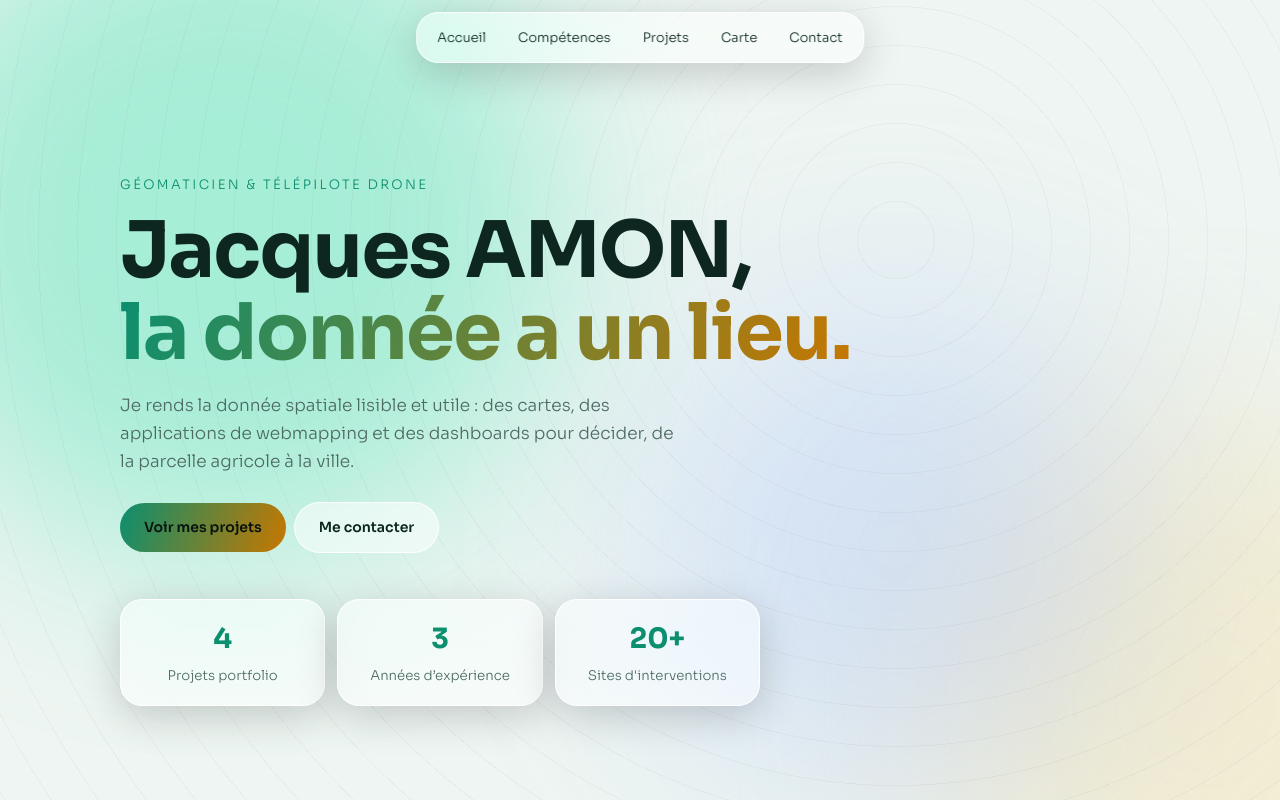
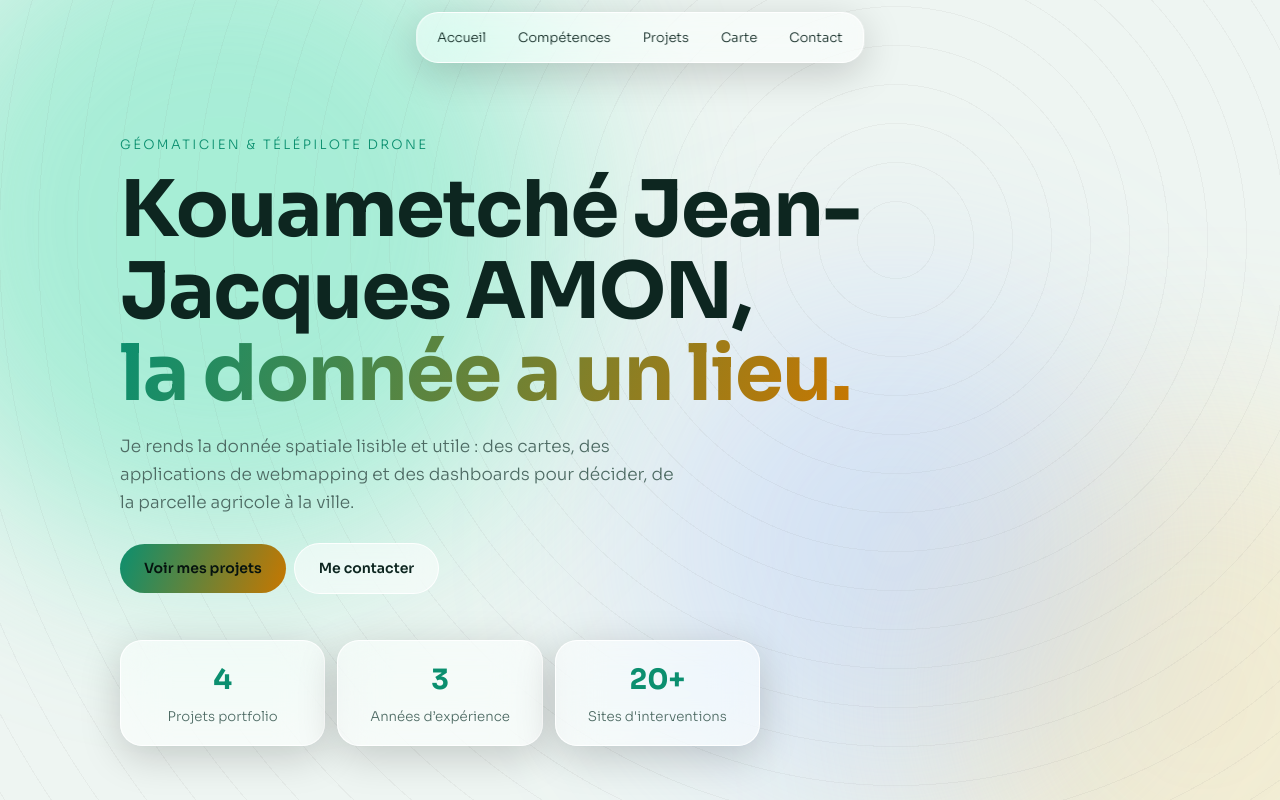
Before and after one commit to jacquesAMON21/portefolio, a plain HTML site: page index.html in a window 1280 px wide. Shown: the top 800 px of the page. Drawn offline with nearby package versions, Linux system fonts and the light colour scheme.

Commit message:
Update title and header name in index.html
my complet name

```diff
--- a/index.html
+++ b/index.html
@@ -3,7 +3,7 @@
 <head>
 <meta charset="utf-8">
 <meta name="viewport" content="width=device-width, initial-scale=1, viewport-fit=cover">
-<title>Jacques AMON</title>
+<title>Kouametché Jean-Jacques AMON</title>
 <link rel="preconnect" href="https://fonts.googleapis.com">
 <link href="https://fonts.googleapis.com/css2?family=Sora:wght@300;400;600;700&display=swap" rel="stylesheet">
 <link rel="stylesheet" href="https://unpkg.com/leaflet@1.9.4/dist/leaflet.css">
@@ -15,7 +15,7 @@
 
 <section id="hero">
   <span class="tag">Géomaticien &amp; Télépilote Drone</span>
-  <h1>Jacques AMON,<br><span>la donnée a un lieu.</span></h1>
+  <h1>Kouametché Jean-Jacques AMON,<br><span>la donnée a un lieu.</span></h1>
   <p class="lead">Je rends la donnée spatiale lisible et utile : des cartes, des applications de webmapping et des dashboards pour décider, de la parcelle agricole à la ville.</p>
   <div><a class="btn p" href="#projets">Voir mes projets</a><a class="btn g" href="#contact">Me contacter</a></div>
   <div class="stats">
```
